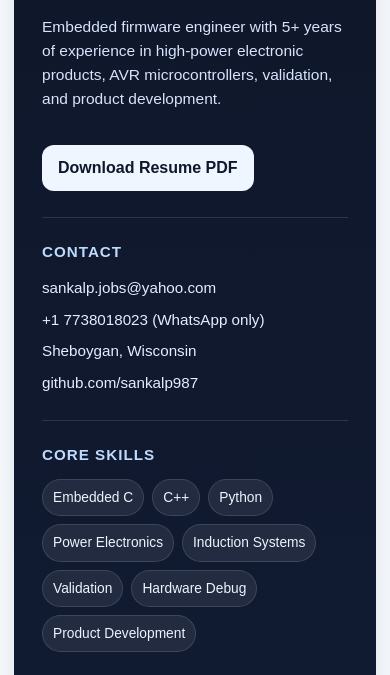
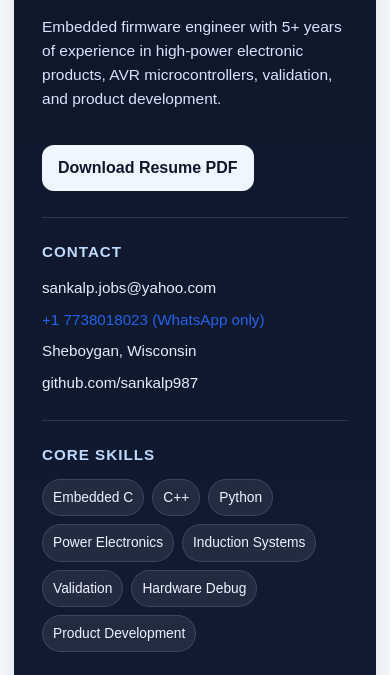
Before and after one commit to sankalp987/sankalp987.github.io, a plain HTML site: page index.html in a window 390 px wide. Shown: the part 131-806 px from the top of the page. Drawn offline with Linux system fonts and the light colour scheme.

Commit message:
Make contact phone number clickable

```diff
--- a/index.html
+++ b/index.html
@@ -252,7 +252,7 @@
       <div class="side-section">
         <h2>Contact</h2>
         <div class="contact-item">sankalp.jobs@yahoo.com</div>
-        <div class="contact-item">+1 7738018023 (WhatsApp only)</div>
+        <div class="contact-item"><a href="tel:+17738018023">+1 7738018023 (WhatsApp only)</a></div>
         <div class="contact-item">Sheboygan, Wisconsin</div>
         <div class="contact-item">github.com/sankalp987</div>
       </div>
```
